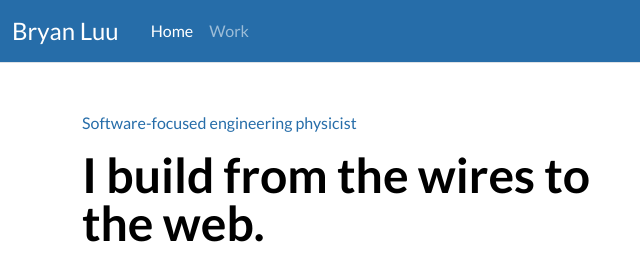
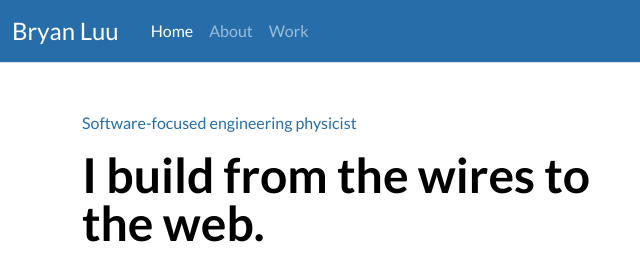
Before and after one commit to bryanluu/bryanluu.github.io, an Astro site: page / in a window 1280 px wide. Shown: the top 260 px of the page, 0-640 px from the left. Built offline with nearby package versions, Linux system fonts and the light colour scheme; Astro itself is replaced by a stand-in of ours.

Commit message:
:sparkles: add nav item to About page
Includes the isActive check

```diff
--- a/src/components/Nav.jsx
+++ b/src/components/Nav.jsx
@@ -2,6 +2,7 @@ import React from "react";
 
 const navLinks = [
   { title: "Home", href: "/", isActive: (path) => path === "/" },
+  { title: "About", href: "/about/", isActive: (path) => path === "/about/" },
   {
     title: "Work",
     href: "/#featured-work",
```
